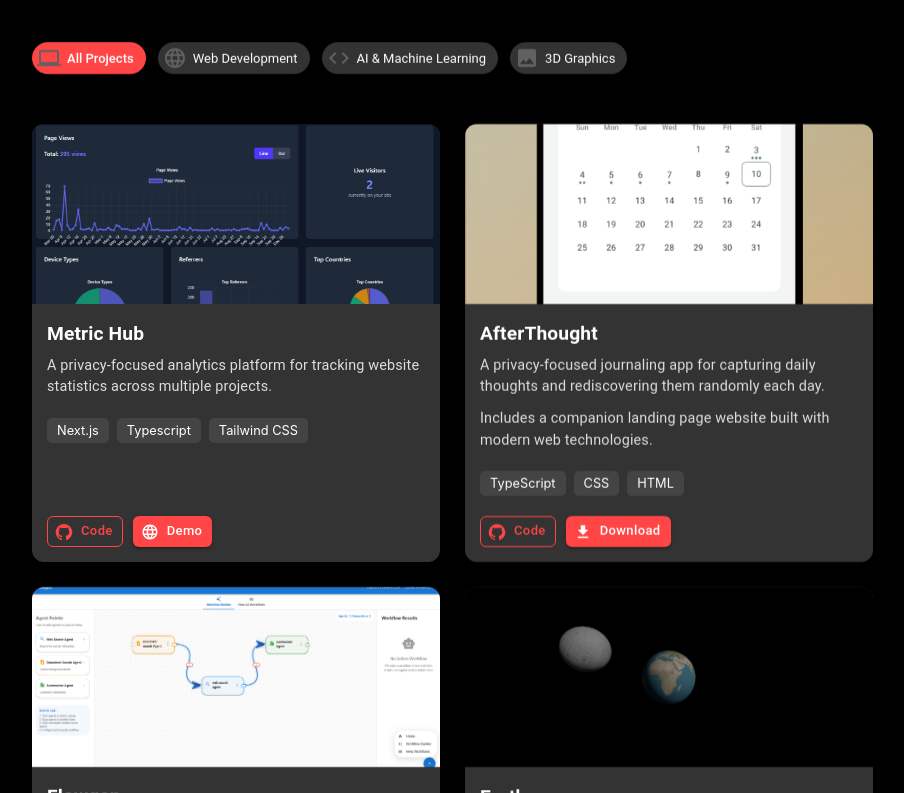
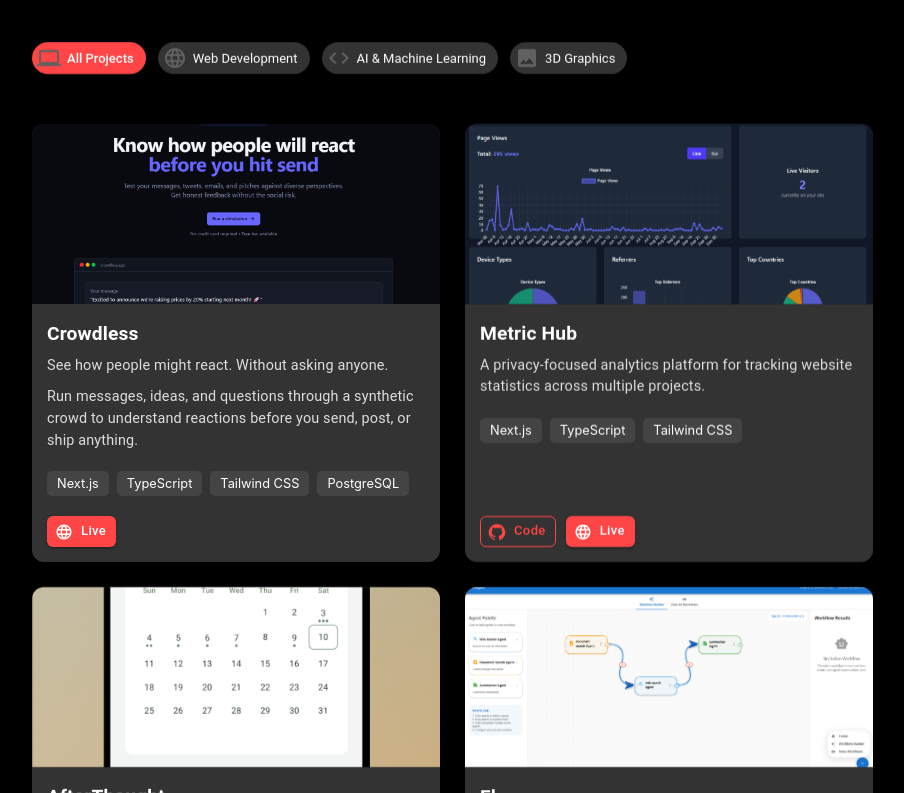
Before and after one commit to OkeahDavid/David, a React (Create React App) app: page / in a window 1280 px wide. Shown: the part 1307-2100 px from the top of the page, without its empty margins (188-1092 px from the left). Built offline with nearby package versions, Linux system fonts and the light colour scheme; no server answers.

Commit message:
feat: add Crowdless project with description, technologies, and image

```diff
--- a/src/components/Projects.js
+++ b/src/components/Projects.js
@@ -12,11 +12,22 @@
 
 const projectData = [
   {
+    title: "Crowdless",
+    description: [
+      "See how people might react. Without asking anyone.",
+      "Run messages, ideas, and questions through a synthetic crowd to understand reactions before you send, post, or ship anything.",
+    ],
+    tech: ["Next.js", "TypeScript", "Tailwind CSS", "PostgreSQL",],
+    link: "https://crowdless.app",
+    image: "/project-images/crowdless.png",
+    category: "web",
+  },
+  {
     title: "Metric Hub",
     description: [
       "A privacy-focused analytics platform for tracking website statistics across multiple projects.",
     ],
-    tech: ["Next.js", "Typescript", "Tailwind CSS"],
+    tech: ["Next.js", "TypeScript", "Tailwind CSS"],
     github: "https://github.com/OkeahDavid/Metrics-hub",
     link: "https://metrics-hub.netlify.app/",
     image: "/project-images/metrics-hub.png", // Default image that will be used if available
@@ -83,7 +94,7 @@
     description: [
       "A modern landing page for the Live Diaries mobile app.",
     ],
-    tech: ["Next.js", "Typescript", "Tailwind CSS"],
+    tech: ["Next.js", "TypeScript", "Tailwind CSS"],
     github: "https://github.com/OkeahDavid/LiveDiaries",
     link: "https://livediaries.netlify.app/",
     image: "/project-images/live-diaries.png",
@@ -94,7 +105,7 @@
     description: [
       "A convolutional neural network trained to classify images from the CIFAR-10 dataset.",
     ],
-    tech: ["Python", "Keras", "Tensorflow"],
+    tech: ["Python", "Keras", "TensorFlow"],
     github: "https://github.com/OkeahDavid/CIFAR-10-CNN-Classifier",
     image: "/project-images/cifar10.png",
     category: "ai",
@@ -233,9 +244,9 @@
                     rel="noopener"
                     startIcon={project.link.includes('twitter.com') ? <XIcon /> : project.link.includes('play.google.com') ? <GetAppIcon /> : <LanguageIcon />}
                     className="action-button"
-                    aria-label="View demo"
+                    aria-label="View live site"
                   >
-                    {project.link.includes('twitter.com') ? 'Twitter' : project.link.includes('play.google.com') ? 'Download' : 'Demo'}
+                    {project.link.includes('twitter.com') ? 'Twitter' : project.link.includes('play.google.com') ? 'Download' : 'Live'}
                   </Button>
                 )}
               </Box>
```
Also changed, not shown: public/project-images/crowdless.png (added).
